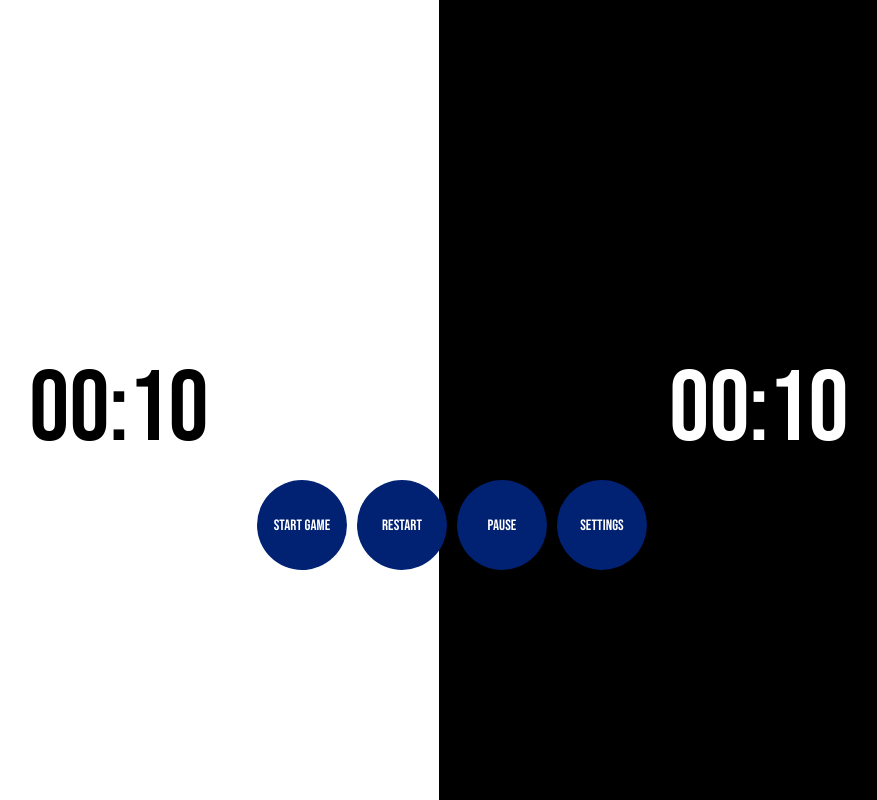
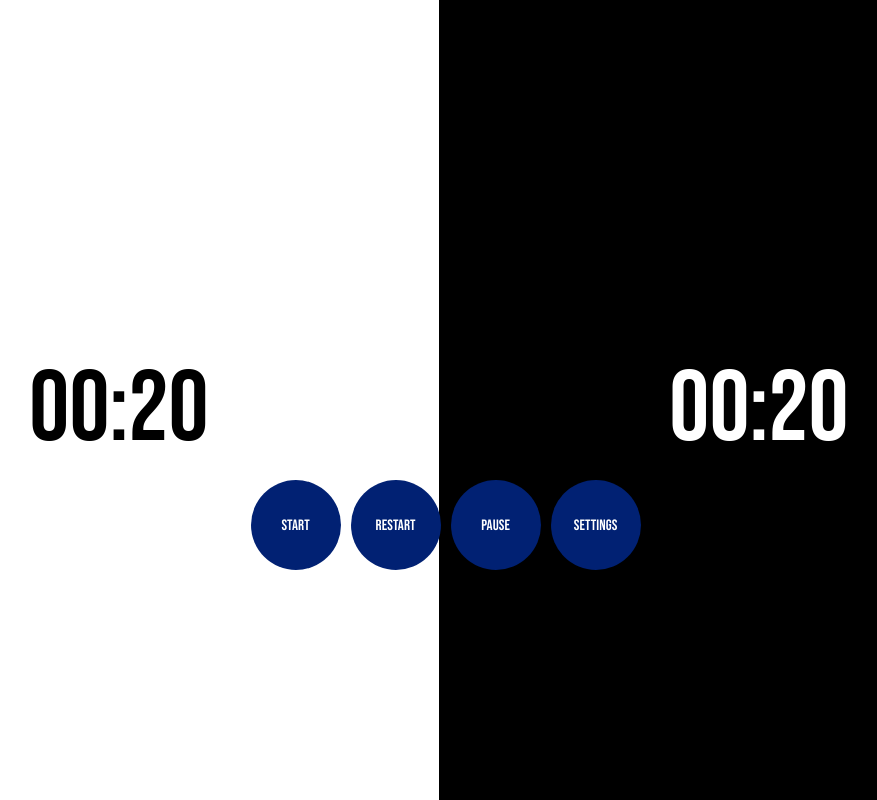
Before and after one commit to Agusss33/ChessClock-AN, a React (Vite) app: page / in a window 1280 px wide. Shown: the whole page, without its empty margins (201-1078 px from the left). Built offline with nearby package versions, Linux system fonts and the light colour scheme.

Commit message:
logica de incremento completada

```diff
--- a/src/App.css
+++ b/src/App.css
@@ -69,13 +69,14 @@
   }
 
 .split2 {
-      width: 100%;
+      width: 99%;
       display: flex;
       flex-direction: column;
       position: fixed;
       z-index: 1;
       top: 60%;
   }
+
 
   /* modal settings */
 .settings-modal {
--- a/src/Components/ChessClock.jsx
+++ b/src/Components/ChessClock.jsx
@@ -1,6 +1,6 @@
 import React, { useState, useEffect } from "react";
 
-export const ChessClock = ({ min1 = 0, sec1 = 10, min2 = 0, sec2 = 10 }) => {
+export const ChessClock = ({ min1 = 0, sec1 = 20, min2 = 0, sec2 = 20 }) => {
   const [running1, setRunning1] = useState(false);
   const [running2, setRunning2] = useState(false);
   const [gameOver, setGameOver] = useState(false);
@@ -13,8 +13,6 @@ export const ChessClock = ({ min1 = 0, sec1 = 10, min2 = 0, sec2 = 10 }) => {
   const [increment1, setIncrement1] = useState(0);
   const [increment2, setIncrement2] = useState(0);
   const [paused, setPaused] = useState(false);
-
-
   const [showSettingsModal, setShowSettingsModal] = useState(false);
 
   const Clock1 = () => {
@@ -28,8 +26,11 @@ export const ChessClock = ({ min1 = 0, sec1 = 10, min2 = 0, sec2 = 10 }) => {
       setTime1([m1, s1 - 1]);
     }
 
-    if (increment1 > 0) {
-      setTime2([m2 + increment1, s2]);
+    const isCountdown = m1 === 0 && s1 === 15;
+    if (isCountdown) {
+      setTimeout(() => {
+        alert("¡Quedan 15 segundos!");
+      });
     }
   };
 
@@ -44,8 +45,11 @@ export const ChessClock = ({ min1 = 0, sec1 = 10, min2 = 0, sec2 = 10 }) => {
       setTime2([m2, s2 - 1]);
     }
 
-    if (increment2 > 0) {
-      setTime1([m1 + increment2, s1]);
+    const isCountdown = m2 === 0 && s2 === 15;
+    if (isCountdown) {
+      setTimeout(() => {
+        alert("¡Quedan 15 segundos!");
+      });
     }
   };
 
@@ -90,17 +94,26 @@ export const ChessClock = ({ min1 = 0, sec1 = 10, min2 = 0, sec2 = 10 }) => {
 
       <div className="split2">
         <div className="buttons">
-          {!running1 && !running2 && (
-            <button className="btn" onClick={() => setRunning1(true)}>Start Game</button>
-          )}
-          {(running1 || running2) && (
-            <button
-              className="btn"
-              onClick={() => setRunning1(!running1) & setRunning2(!running2)}
-            >
-              {!running1 ? 'White Clock' : 'Black Clock'}
-            </button>
-          )}
+        <button className="btn" onClick={() => {
+            if (!running1 && !running2) {
+              setRunning1(true);
+              setRunning2(false);
+              setTime1([m1, s1 + increment1]);
+              setGameOver(false);
+            } else if (running1 && !running2) {
+              setRunning1(false);
+              setRunning2(true);
+              setTime2([m2, s2 + increment2]);
+              setGameOver(false);
+            } else if (!running1 && running2) {
+              setRunning1(true);
+              setRunning2(false);
+              setTime1([m1, s1 + increment1]);
+              setGameOver(false);
+            }
+          }}>
+            {!running1 && !running2 ? "Start" : running1 && !running2 ? "Black" : !running1 && running2 ? "White" : undefined}
+          </button>
           <button className="btn" onClick={() => reset()}>Restart</button>
           <button className="btn" onClick={() => setPaused(!paused)}>
              {paused ? 'Resume ' : 'Pause '}
@@ -122,13 +135,15 @@ export const ChessClock = ({ min1 = 0, sec1 = 10, min2 = 0, sec2 = 10 }) => {
               White Clock:
               <h6>Minutes</h6>
               <input
-                type="number"
+                type="text"
+                maxLength={2}
                 value={newMin1}
                 onChange={(e) => setNewMin1(e.target.value)}
               />
               <h6>Seconds</h6>
               <input
-                type="number"
+                type="text"
+                maxLength={2}
                 value={newSec1}
                 onChange={(e) => setNewSec1(e.target.value)}
               />
@@ -137,13 +152,15 @@ export const ChessClock = ({ min1 = 0, sec1 = 10, min2 = 0, sec2 = 10 }) => {
               Black Clock:
               <h6>Minutes</h6>
               <input
-                type="number"
+                type="text"
+                maxLength={2}
                 value={newMin2}
                 onChange={(e) => setNewMin2(e.target.value)}
               />
               <h6>Seconds</h6>
               <input
-                type="number"
+                type="text"
+                maxLength={2}
                 value={newSec2}
                 onChange={(e) => setNewSec2(e.target.value)}
               />
@@ -152,16 +169,18 @@ export const ChessClock = ({ min1 = 0, sec1 = 10, min2 = 0, sec2 = 10 }) => {
                Increment Clock1:
               <h6>Seconds</h6>
               <input
-                 type="number"
+                 type="text"
+                  maxLength={2}
                   value={increment1}
-                   onChange={(e) => setIncrement1(e.target.value)}
+                  onChange={(e) => setIncrement1(e.target.value)}
               />
             </label>
             <label>
                Increment Clock2:
               <h6>Seconds</h6>
               <input
-                type="number"
+                type="text"
+                maxLength={2}
                 value={increment2}
                 onChange={(e) => setIncrement2(e.target.value)}
               />
```
